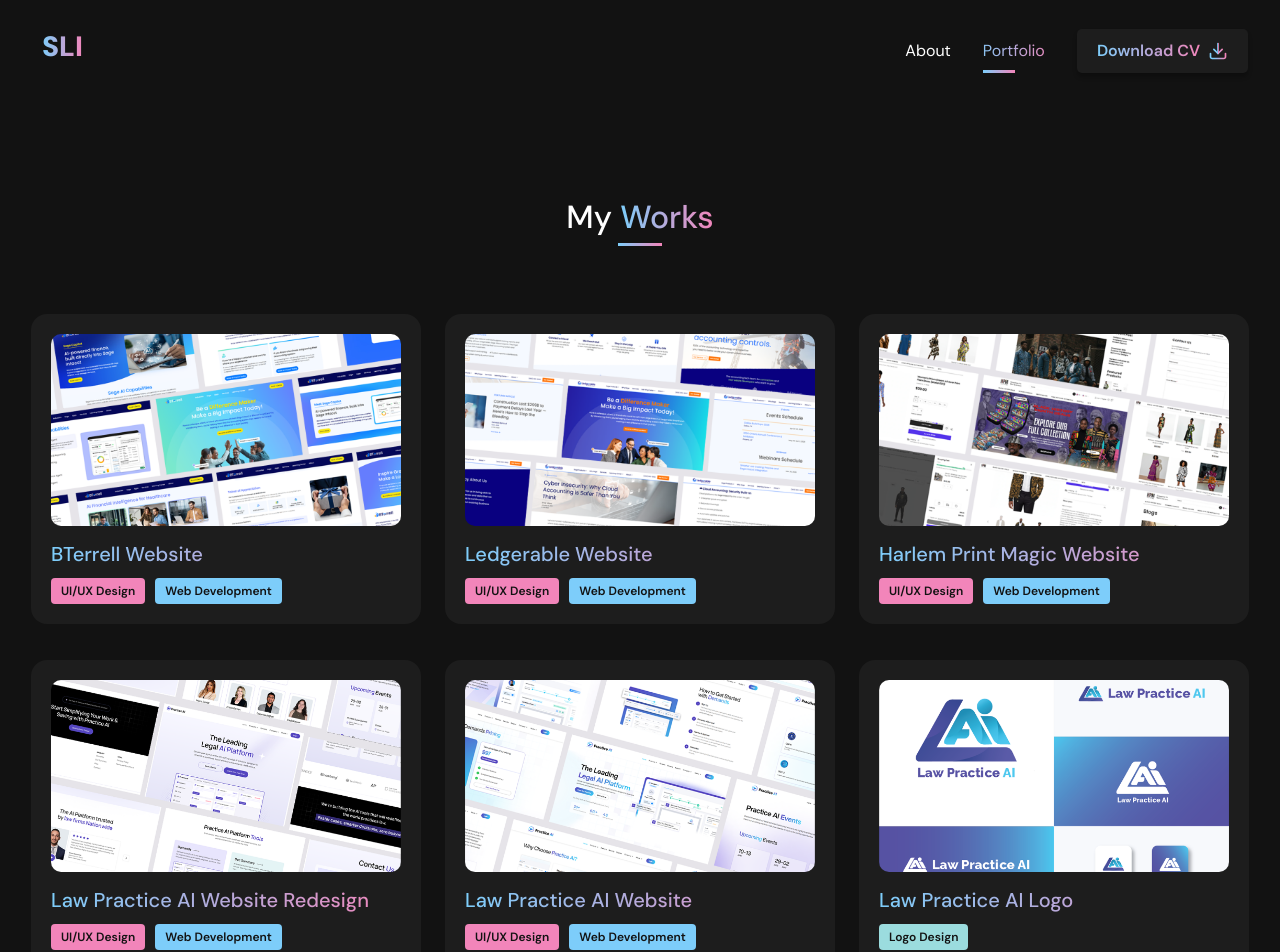
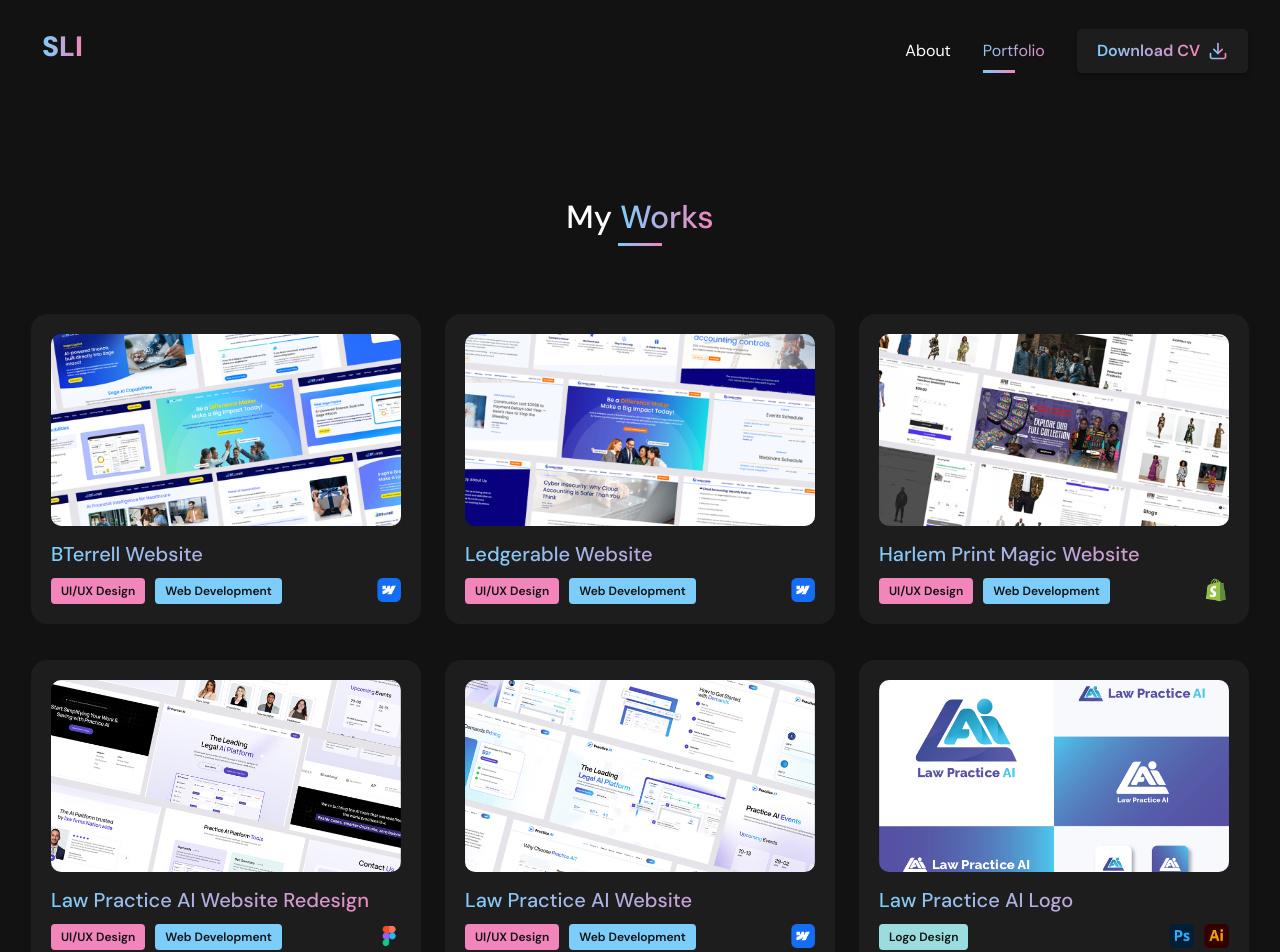
Before and after one commit to ignasstephanie/my-portfolio, a React (Vite) app: page /portfolio in a window 1280 px wide. Shown: the top 952 px of the page. Built offline with nearby package versions, Linux system fonts and the light colour scheme.

Commit message:
Added tech stack to portfolio

```diff
--- a/src/App.css
+++ b/src/App.css
@@ -284,10 +284,26 @@
   border-radius: 4px;
 }
 
+.label-stack-wrap {
+  display: flex;
+  width: 100%;
+  justify-content: space-between;
+  gap: 16px;
+}
+
 .card-labels {
   display: flex;
   flex-wrap: wrap;
   gap: 10px;
+}
+
+.card-tech-stack {
+  display: flex;
+  gap: 10px;
+}
+
+.tech-tag {
+  max-height: 24px;
 }
 
 .text-flex {
@@ -486,6 +502,10 @@
   gap: 24px;
 }
 
+.gap-medium {
+  gap: 80px;
+}
+
 .label {
   font-size: 14px;
 }
@@ -499,6 +519,16 @@
 
 .width-half {
   width: 50%;
+}
+
+.width-70 {
+  width: 70%;
+  margin: auto;
+}
+
+.width-30 {
+  width: 30%;
+  margin: auto;
 }
 
 @media (max-width: 960px) {
--- a/src/components/Card.tsx
+++ b/src/components/Card.tsx
@@ -4,6 +4,7 @@
     image: string;
     title: string;
     label: string[]
+    stack: string[]
     link: string;
 };
 
@@ -24,17 +25,24 @@
     }
 }
 
-const Card = ({ image, title, label, link }: CardProps) => (
+const Card = ({ image, title, label, stack, link }: CardProps) => (
     <a href={link} target="_blank" className="card-container">
         <div className="image-container">
             <img src={image} alt={image} className="image-thumbnail"/>
         </div>
         <div className='text-flex'>
             <h5 className="gradient-text text-left">{title}</h5>
-            <div className="card-labels">
-                {label.map((tag, index) => (
-                <span key={index} className="card-tag" style={{ backgroundColor: getTagColor(tag) }}>{tag}</span>
-                ))}
+            <div className="label-stack-wrap">
+                <div className="card-labels">
+                    {label.map((tag, index) => (
+                    <span key={index} className="card-tag" style={{ backgroundColor: getTagColor(tag) }}>{tag}</span>
+                    ))}
+                </div>
+                <div className="card-tech-stack">
+                    {stack.map((tag, index) => (
+                        <img key={index} className="tech-tag" src={tag} alt="" />
+                    ))}
+                </div>
             </div>
         </div>
     </a>
--- a/src/data/portfolio.json
+++ b/src/data/portfolio.json
@@ -3,180 +3,210 @@
     "image": "/assets/images/works/bterrell.png",
     "title": "BTerrell Website",
     "label": ["UI/UX Design", "Web Development"],
+    "stack": ["/assets/images/tech-stack/webflow.png"],
     "link": "https://www.bterrell.com/"
   },
   {
     "image": "/assets/images/works/ledgerable.png",
     "title": "Ledgerable Website",
     "label": ["UI/UX Design", "Web Development"],
+    "stack": ["/assets/images/tech-stack/webflow.png"],
     "link": "https://www.ledgerable.com/"
   },
   {
     "image": "/assets/images/works/harlem-print-magic.png",
     "title": "Harlem Print Magic Website",
     "label": ["UI/UX Design", "Web Development"],
+    "stack": ["/assets/images/tech-stack/shopify.png"],
     "link": "https://harlemprintmagic.com/"
   },
   {
     "image": "/assets/images/works/law-practice-ai-website-redesign.png",
     "title": "Law Practice AI Website Redesign",
     "label": ["UI/UX Design", "Web Development"],
+    "stack": ["/assets/images/tech-stack/figma.png"],
     "link": "https://www.figma.com/design/GaWjCuoYBJHSevKrLPlqTN/Law-Practice-AI?node-id=0-1&t=fhQaFarSz5qyCdt0-1"
   },
   {
     "image": "/assets/images/works/law-practice-ai-website.png",
     "title": "Law Practice AI Website",
     "label": ["UI/UX Design", "Web Development"],
+    "stack": ["/assets/images/tech-stack/webflow.png"],
     "link": "https://www.lawpractice.ai/"
   },
   {
     "image": "/assets/images/works/law-practice-ai-logo.png",
     "title": "Law Practice AI Logo",
     "label": ["Logo Design"],
+    "stack": ["/assets/images/tech-stack/adobe-photoshop.png","/assets/images/tech-stack/adobe-illustrator.png"],
     "link": "https://www.behance.net/gallery/197737429/Law-Practice-AI-Logo"
   },
   {
     "image": "/assets/images/works/law-practice-ai-portal.png",
     "title": "Law Practice AI Portal",
     "label": ["UI/UX Design", "Web Development"],
+    "stack": ["/assets/images/tech-stack/blazor.png","/assets/images/tech-stack/c-sharp.png"],
     "link": "https://www.figma.com/design/YXs3I4PU1BXCLfyc831X9X/Law-Practice-AI-Portal?node-id=0-1&t=h7tJMeUCaQK644Qm-1"
   },
   {
     "image": "/assets/images/works/yaas.png",
     "title": "Young and a Survivor (YAAS) Website",
     "label": ["UI/UX Design"],
+    "stack": ["/assets/images/tech-stack/figma.png"],
     "link": "https://www.figma.com/design/THhB13clall25hLzzr60ks/YAAS?node-id=17-2053&t=u0RgwWATpMbn49aF-1"
   },
   {
     "image": "/assets/images/works/walker-engineering.png",
     "title": "Walker Engineering Website",
     "label": ["UI/UX Design"],
+    "stack": ["/assets/images/tech-stack/figma.png"],
     "link": "https://www.figma.com/design/QpcBXykgQ0141eZM89Fnes/Walker-Engineering?node-id=110-1842&t=89ZuA2mv9QqUtQEX-1"
   },
   {
     "image": "/assets/images/works/isobiz-website.png",
     "title": "ISOBIZ Group Website",
     "label": ["UI/UX Design", "Web Development"],
+    "stack": ["/assets/images/tech-stack/figma.png", "/assets/images/tech-stack/elementor.png"],
     "link": "https://isobizgroup.ae/"
   },
   {
     "image": "/assets/images/works/uc-website.png",
     "title": "Ultraman Connection Website",
     "label": ["UI/UX Design", "Web Development"],
+    "stack": ["/assets/images/tech-stack/figma.png","/assets/images/tech-stack/shopify.png"],
     "link": "https://www.ultramanconnection.com/"
   },
   {
     "image": "/assets/images/works/metodo-zenon-website.png",
     "title": "Metodo Zenon Website",
     "label": ["Web Development"],
+    "stack": ["/assets/images/tech-stack/figma.png","/assets/images/tech-stack/wordpress.png"],
     "link": "https://metodozenon.com/"
   },
   {
     "image": "/assets/images/works/davao-city-internet.png",
     "title": "Davao City Internet Website",
     "label": ["UI/UX Design", "Web Development"],
+    "stack": ["/assets/images/tech-stack/html.png","/assets/images/tech-stack/firebase.png"],
     "link": "https://davao-city-internet.web.app/"
   },
   {
     "image": "/assets/images/works/android-dev-cameras.png",
     "title": "Native Android Mobile Application",
     "label": ["Mobile App Development"],
+    "stack": ["/assets/images/tech-stack/react.png"],
     "link": "https://drive.google.com/file/d/1rxok75i9nOguj35tN16GIeXtiLJOi4Af/view?usp=drive_link"
   },
   {
     "image": "/assets/images/works/get-dat-work-logo.png",
     "title": "GetDatWork Logo",
     "label": ["Logo Design"],
+    "stack": ["/assets/images/tech-stack/adobe-photoshop.png","/assets/images/tech-stack/adobe-illustrator.png"],
     "link": "https://www.behance.net/gallery/149944257/GetDatWork-Logo"
   },
   {
     "image": "/assets/images/works/addu-sas-website.png",
     "title": "AdDU School of Arts & Sciences",
     "label": ["UI/UX Design"],
+    "stack": ["/assets/images/tech-stack/figma.png"],
     "link": "https://www.addu.edu.ph/school-of-arts-and-sciences/"
   },
   {
     "image": "/assets/images/works/addu-blue-vote-website.png",
     "title": "AdDU Blue Vote Website",
     "label": ["UI/UX Design", "Web Development"],
+    "stack": ["/assets/images/tech-stack/figma.png","/assets/images/tech-stack/vue-js.png"],
     "link": "https://bluevote.addu.edu.ph/"
   },
   {
     "image": "/assets/images/works/ecosummit-website.png",
     "title": "EcoSummit 2021 Interactive Website",
     "label": ["Web Development"],
+    "stack": ["/assets/images/tech-stack/html.png","/assets/images/tech-stack/css.png"],
     "link": "https://ecosummit2021.netlify.app/"
   },
   {
     "image": "/assets/images/works/healthcare-mobile-app-design.png",
     "title": "Health Monitoring Mobile Application",
     "label": ["UI/UX Design"],
+    "stack": ["/assets/images/tech-stack/figma.png"],
     "link": "https://www.figma.com/proto/zznv019yByF9yxfdgNnKDE/HCI-Research---Patient-Healthcare-Monitoring?node-id=24-86&starting-point-node-id=24%3A86"
   },
   {
     "image": "/assets/images/works/taas-logo.png",
     "title": "Team as a Service Logo Design",
     "label": ["Logo Design"],
+    "stack": ["/assets/images/tech-stack/adobe-photoshop.png","/assets/images/tech-stack/adobe-illustrator.png"],
     "link": "https://www.behance.net/gallery/224700317/Team-as-a-Service-Logo-Design-Concept"
   },
   {
     "image": "/assets/images/works/quote-estimation-app-design.png",
     "title": "Quote Estimation App",
     "label": ["UI/UX Design"],
+    "stack": ["/assets/images/tech-stack/adobe-xd.png"],
     "link": "https://xd.adobe.com/view/a9279de0-c20e-4d26-869b-7d76456816b1-fc74/?fullscreen&hints=off"
   },
   {
     "image": "/assets/images/works/philhealth-mobile-design.png",
     "title": "PhilHealth Website Redesign Mobile",
     "label": ["UI/UX Design"],
+    "stack": ["/assets/images/tech-stack/figma.png"],
     "link": "https://www.figma.com/proto/I8tS64fSRvcB5iloIJrmq1/PhilHealth-Mobile?node-id=2-6&starting-point-node-id=2%3A6"
   },
   {
     "image": "/assets/images/works/demo-e-commerce-design.png",
     "title": "Bitleads Demo E-Commerce App",
     "label": ["UI/UX Design"],
+    "stack": ["/assets/images/tech-stack/adobe-xd.png"],
     "link": "https://xd.adobe.com/view/7e334998-fe10-424b-84e4-52aa5d9e7066-2b60/?fullscreen"
   },
   {
     "image": "/assets/images/works/addu-fiesta-website.png",
     "title": "66th Ateneo Fiesta Website  ",
     "label": ["UI/UX Design"],
+    "stack": ["/assets/images/tech-stack/figma.png"],
     "link": "https://www.figma.com/proto/i2FmnAm8H88imTtwUxYwWw/Fiesta-Website-Desktop-Mockup?node-id=2-1078&starting-point-node-id=2%3A1078&scaling=scale-down-width&content-scaling=fixed"
   },
   {
     "image": "/assets/images/works/samahan-ang-pinas-website.png",
     "title": "Samahan ang Pinas Website",
     "label": ["UI/UX Design"],
+    "stack": ["/assets/images/tech-stack/figma.png"],
     "link": "https://www.figma.com/proto/kOeelBvcC8q5pVxwQAEfoe/Samahan-ang-Pinas?node-id=2-56&starting-point-node-id=2%3A56"
   },
   {
     "image": "/assets/images/works/philhealth-desktop-design.png",
     "title": "PhilHealth Website Redesign Desktop",
     "label": ["UI/UX Design"],
+    "stack": ["/assets/images/tech-stack/figma.png"],
     "link": "https://www.figma.com/proto/HIpR0ckyWvYI0y3Fd2xNtw/PhilHealth-Desktop?scaling=min-zoom&page-id=0%3A1&starting-point-node-id=2%3A0&node-id=2-0"
   },
   {
     "image": "/assets/images/works/coircon-flyer.png",
     "title": "COIRCon Flyer",
     "label": ["Graphic Design"],
+    "stack": ["/assets/images/tech-stack/adobe-photoshop.png"],
     "link": "https://www.behance.net/gallery/244670823/COIRCon-Flyer"
   },
   {
     "image": "/assets/images/works/hyatt-real-estate.jpg",
     "title": "Hyatt & Company Real Estate Flyer Redesign",
     "label": ["Graphic Design"],
+    "stack": ["/assets/images/tech-stack/adobe-photoshop.png"],
     "link": "https://www.behance.net/gallery/244671383/Hyatt-Company-Real-Estate-Flyer-Redesign"
   },
   {
     "image": "/assets/images/works/vawg-infographics.png",
     "title": "VAWG Infographics",
     "label": ["Graphic Design"],
+    "stack": ["/assets/images/tech-stack/adobe-photoshop.png"],
     "link": "https://www.behance.net/gallery/117556685/Infographics"
   },
   {
     "image": "/assets/images/works/gsp-at-80-poster.png",
     "title": "GSP 80th Anniversary Poster",
     "label": ["Graphic Design"],
+    "stack": ["/assets/images/tech-stack/adobe-photoshop.png"],
     "link": "https://www.behance.net/gallery/117557973/GSP-80"
   }
 ]
```
